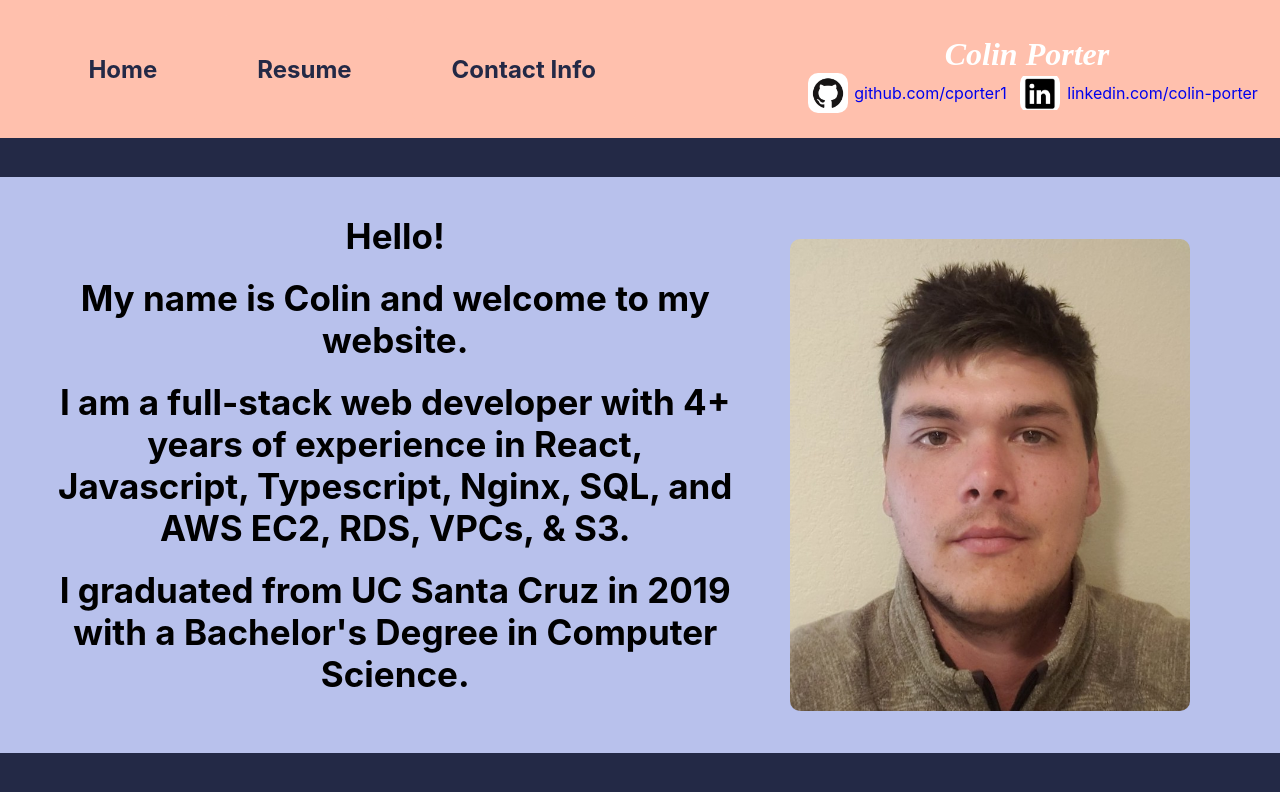
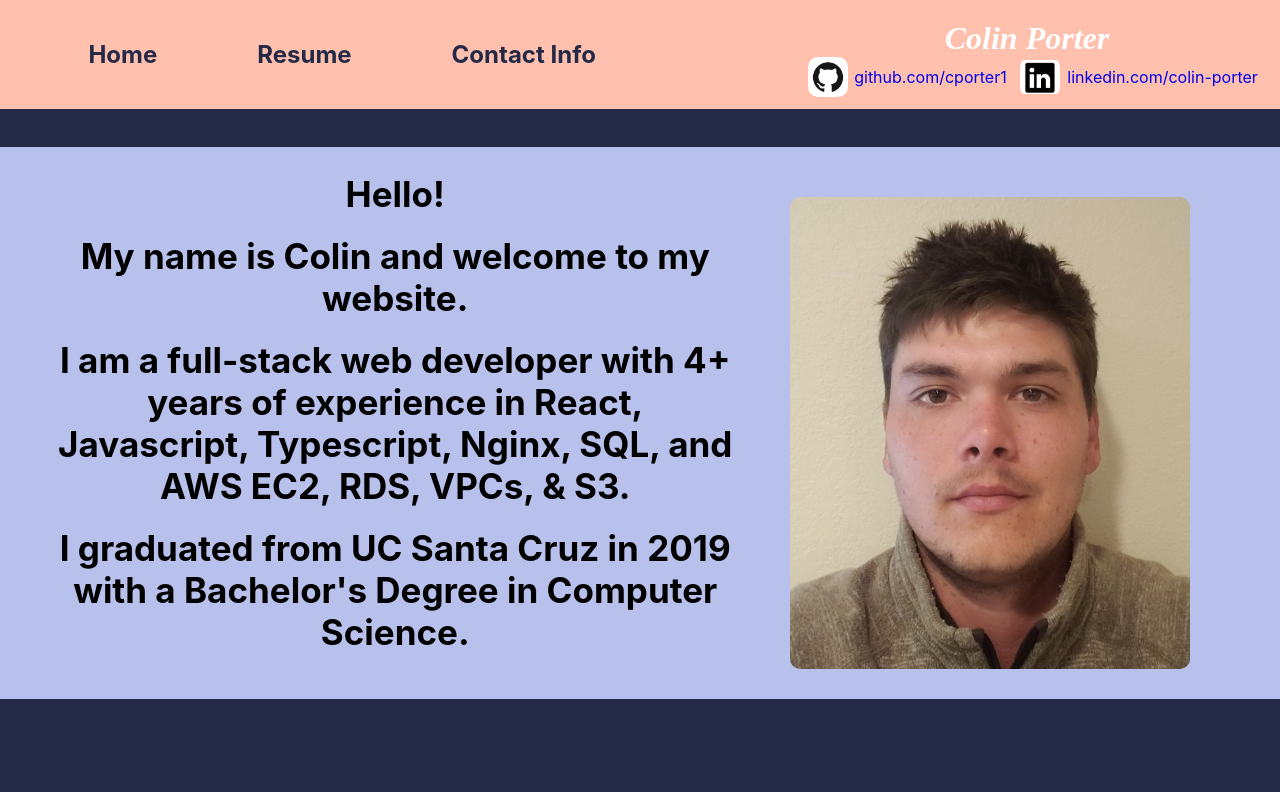
Before and after one commit to cporter1/web-resume, a React (Create React App) app: page / in a window 1280 px wide. Shown: the top 792 px of the page. Built offline with nearby package versions, Linux system fonts and the light colour scheme.

Commit message:
minor visual changes

```diff
--- a/src/styles/App.css
+++ b/src/styles/App.css
@@ -67,8 +67,8 @@ header {
 
 .personals-container {
   margin-right: 2%;
-  padding-top: 2%;
-  padding-bottom: 2%;
+  padding-top: 10px;
+  padding-bottom: 10px;
 }
 
 .title-container {
@@ -211,8 +211,6 @@ header {
   display: flex;
   justify-content: center;
   background-color: #b8c1ec;
-  padding-top: 1%;
-  padding-bottom: 1%;
 }
 
 .content-section {
@@ -233,8 +231,8 @@ header {
   height: 73vh;
   width: 60%;
   background-size: cover;
-  margin-right: 1%;
-  margin-top: 1%;
+  /* margin-right: ;
+  margin-top: 1%; */
   border-radius: 10px;
 
   animation: pdf-fade-in ease-in .5s;
```
